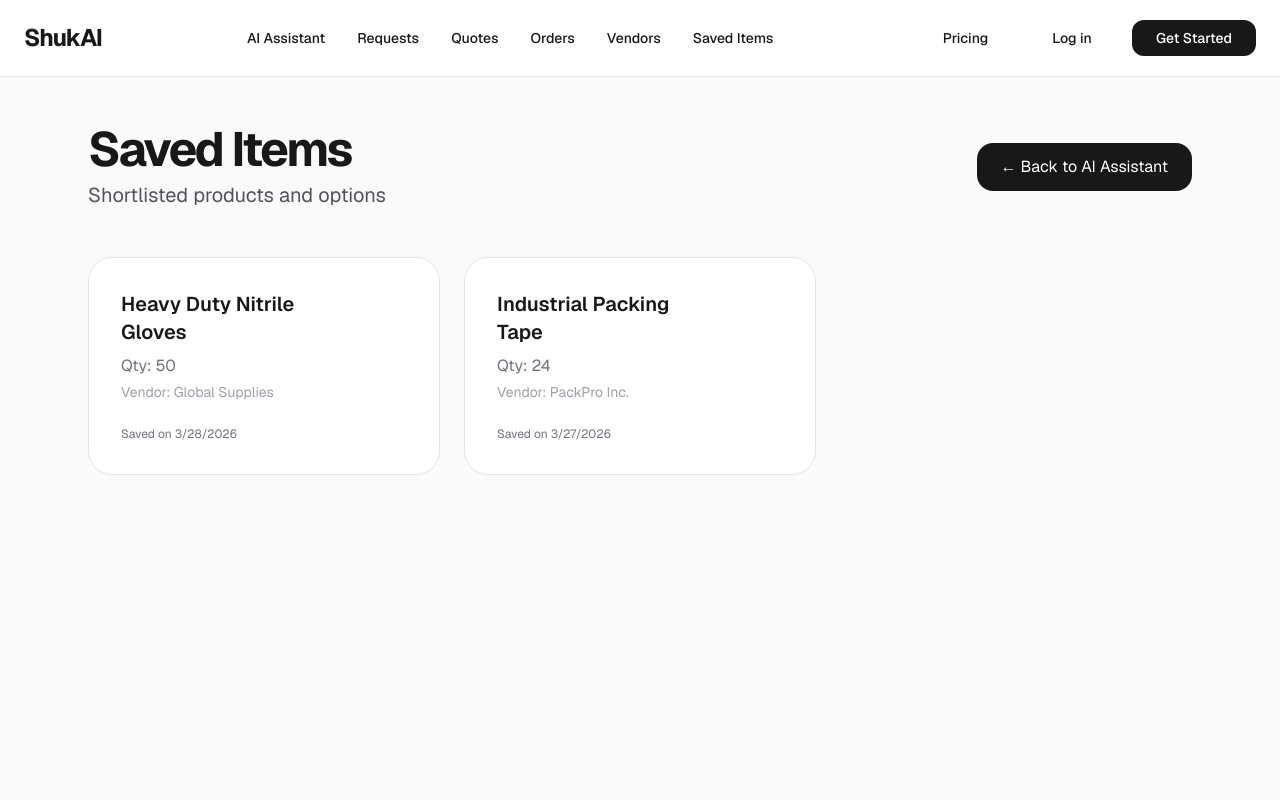
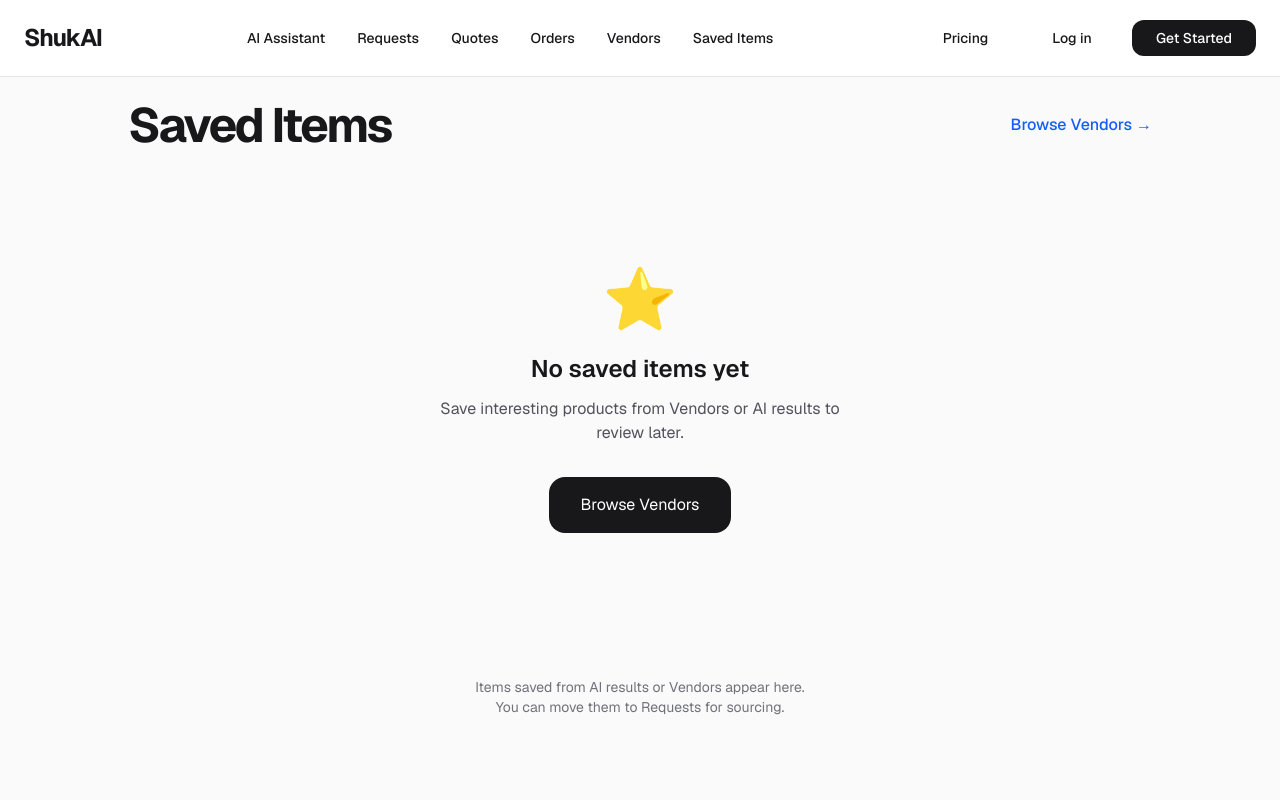
Before and after one commit to Gr33nstonecorp/shuka, a Next.js app: page /saved-items in a window 1280 px wide. Shown: the top 800 px of the page. Built offline with nearby package versions, Linux system fonts and the light colour scheme.

Commit message:
Update page.tsx

```diff
--- a/app/saved-items/page.tsx
+++ b/app/saved-items/page.tsx
@@ -1,101 +1,101 @@
 "use client";
 
+import { useEffect, useState } from "react";
 import Link from "next/link";
-import { useEffect, useState } from "react";
 
 type SavedItem = {
   id: number;
   name: string;
   quantity: number;
-  dateAdded: string;
   vendor?: string;
+  price?: number;
+  dateSaved: string;
 };
 
 export default function SavedItemsPage() {
-  const [items, setItems] = useState<SavedItem[]>([]);
-  const [loading, setLoading] = useState(true);
+  const [savedItems, setSavedItems] = useState<SavedItem[]>([]);
 
   useEffect(() => {
-    // Simulate loading (replace with Supabase later if you want persistence)
-    setTimeout(() => {
-      const saved = localStorage.getItem("shukai_saved_items");
-      if (saved) {
-        setItems(JSON.parse(saved));
-      } else {
-        // Demo data
-        const demo: SavedItem[] = [
-          { id: 101, name: "Heavy Duty Nitrile Gloves", quantity: 50, dateAdded: "2026-03-28", vendor: "Global Supplies" },
-          { id: 102, name: "Industrial Packing Tape", quantity: 24, dateAdded: "2026-03-27", vendor: "PackPro Inc." },
-        ];
-        setItems(demo);
-        localStorage.setItem("shukai_saved_items", JSON.stringify(demo));
-      }
-      setLoading(false);
-    }, 600);
+    // Load from localStorage (you can later switch to Supabase)
+    const saved = JSON.parse(localStorage.getItem("shukai_saved_items") || "[]");
+    setSavedItems(saved);
   }, []);
 
   const removeItem = (id: number) => {
-    const updated = items.filter(item => item.id !== id);
-    setItems(updated);
+    const updated = savedItems.filter(item => item.id !== id);
+    setSavedItems(updated);
     localStorage.setItem("shukai_saved_items", JSON.stringify(updated));
   };
 
-  if (loading) {
-    return (
-      <div className="min-h-screen bg-zinc-50 dark:bg-zinc-950 flex items-center justify-center">
-        <div className="text-xl">Loading saved items...</div>
-      </div>
-    );
-  }
+  const moveToRequests = (item: SavedItem) => {
+    const requests = JSON.parse(localStorage.getItem("shukai_requests") || "[]");
+    const newRequest = {
+      id: Date.now(),
+      name: item.name,
+      quantity: item.quantity,
+      dateAdded: new Date().toISOString(),
+    };
+    localStorage.setItem("shukai_requests", JSON.stringify([newRequest, ...requests]));
+    alert(`Moved "${item.name}" to Requests!`);
+  };
 
   return (
-    <main className="min-h-screen bg-zinc-50 dark:bg-zinc-950 text-zinc-900 dark:text-zinc-100">
-      <div className="max-w-6xl mx-auto px-6 py-12">
-        <div className="flex justify-between items-center mb-12">
-          <div>
-            <h1 className="text-5xl font-black tracking-tighter">Saved Items</h1>
-            <p className="text-xl text-zinc-600 dark:text-zinc-400 mt-2">Shortlisted products and options</p>
-          </div>
-          <Link href="/assistant" className="px-6 py-3 bg-zinc-900 hover:bg-black text-white rounded-2xl transition">
-            ← Back to AI Assistant
+    <main className="min-h-screen bg-zinc-50 dark:bg-zinc-950 text-zinc-900 dark:text-zinc-100 p-6">
+      <div className="max-w-5xl mx-auto">
+        <div className="flex justify-between items-center mb-10">
+          <h1 className="text-5xl font-black tracking-tighter">Saved Items</h1>
+          <Link href="/vendors" className="text-blue-600 hover:text-blue-700 font-medium">
+            Browse Vendors →
           </Link>
         </div>
 
-        {items.length === 0 ? (
-          <div className="bg-white dark:bg-zinc-900 border border-zinc-200 dark:border-zinc-800 rounded-3xl p-20 text-center">
+        {savedItems.length === 0 ? (
+          <div className="text-center py-20">
             <div className="text-6xl mb-6">⭐</div>
-            <h3 className="text-2xl font-semibold mb-4">No saved items yet</h3>
-            <p className="text-zinc-600 dark:text-zinc-400 max-w-md mx-auto mb-8">
-              Use the AI Assistant to find great options and save them here for later.
+            <h2 className="text-2xl font-semibold mb-3">No saved items yet</h2>
+            <p className="text-zinc-600 mb-8 max-w-md mx-auto">
+              Save interesting products from Vendors or AI results to review later.
             </p>
-            <Link href="/assistant" className="inline-block px-8 py-4 bg-zinc-900 text-white font-semibold rounded-2xl hover:bg-black transition">
-              Go to AI Assistant
+            <Link href="/vendors" className="inline-block px-8 py-4 bg-zinc-900 text-white rounded-2xl hover:bg-black">
+              Browse Vendors
             </Link>
           </div>
         ) : (
-          <div className="grid md:grid-cols-2 lg:grid-cols-3 gap-6">
-            {items.map((item) => (
-              <div key={item.id} className="bg-white dark:bg-zinc-900 border border-zinc-200 dark:border-zinc-800 rounded-3xl p-8 group">
-                <div className="flex justify-between items-start">
-                  <div className="flex-1">
-                    <div className="font-semibold text-xl mb-2">{item.name}</div>
-                    <div className="text-zinc-500">Qty: {item.quantity}</div>
-                    {item.vendor && <div className="text-sm text-zinc-400 mt-1">Vendor: {item.vendor}</div>}
-                  </div>
+          <div className="grid gap-6 md:grid-cols-2 lg:grid-cols-3">
+            {savedItems.map((item) => (
+              <div key={item.id} className="bg-white dark:bg-zinc-900 border border-zinc-200 dark:border-zinc-800 rounded-3xl p-8">
+                <div className="font-semibold text-xl mb-4">{item.name}</div>
+
+                <div className="space-y-3 text-sm mb-8">
+                  <div>Quantity: <span className="font-medium">{item.quantity}</span></div>
+                  {item.vendor && <div>Vendor: <span className="font-medium">{item.vendor}</span></div>}
+                  {item.price && <div>Est. Price: <span className="font-medium">${item.price}</span></div>}
+                  <div className="text-zinc-500">Saved {new Date(item.dateSaved).toLocaleDateString()}</div>
+                </div>
+
+                <div className="flex gap-3">
+                  <button
+                    onClick={() => moveToRequests(item)}
+                    className="flex-1 py-3 bg-zinc-900 text-white rounded-2xl hover:bg-black font-medium"
+                  >
+                    Move to Requests
+                  </button>
                   <button
                     onClick={() => removeItem(item.id)}
-                    className="text-red-600 opacity-0 group-hover:opacity-100 transition px-4 py-2 hover:bg-red-50 rounded-xl"
+                    className="flex-1 py-3 border border-red-300 text-red-600 dark:border-red-800 dark:text-red-400 rounded-2xl hover:bg-red-50 dark:hover:bg-red-950 font-medium"
                   >
                     Remove
                   </button>
-                </div>
-                <div className="mt-6 text-xs text-zinc-500">
-                  Saved on {new Date(item.dateAdded).toLocaleDateString()}
                 </div>
               </div>
             ))}
           </div>
         )}
+
+        <div className="mt-16 text-center text-sm text-zinc-500">
+          Items saved from AI results or Vendors appear here.<br />
+          You can move them to Requests for sourcing.
+        </div>
       </div>
     </main>
   );
```
